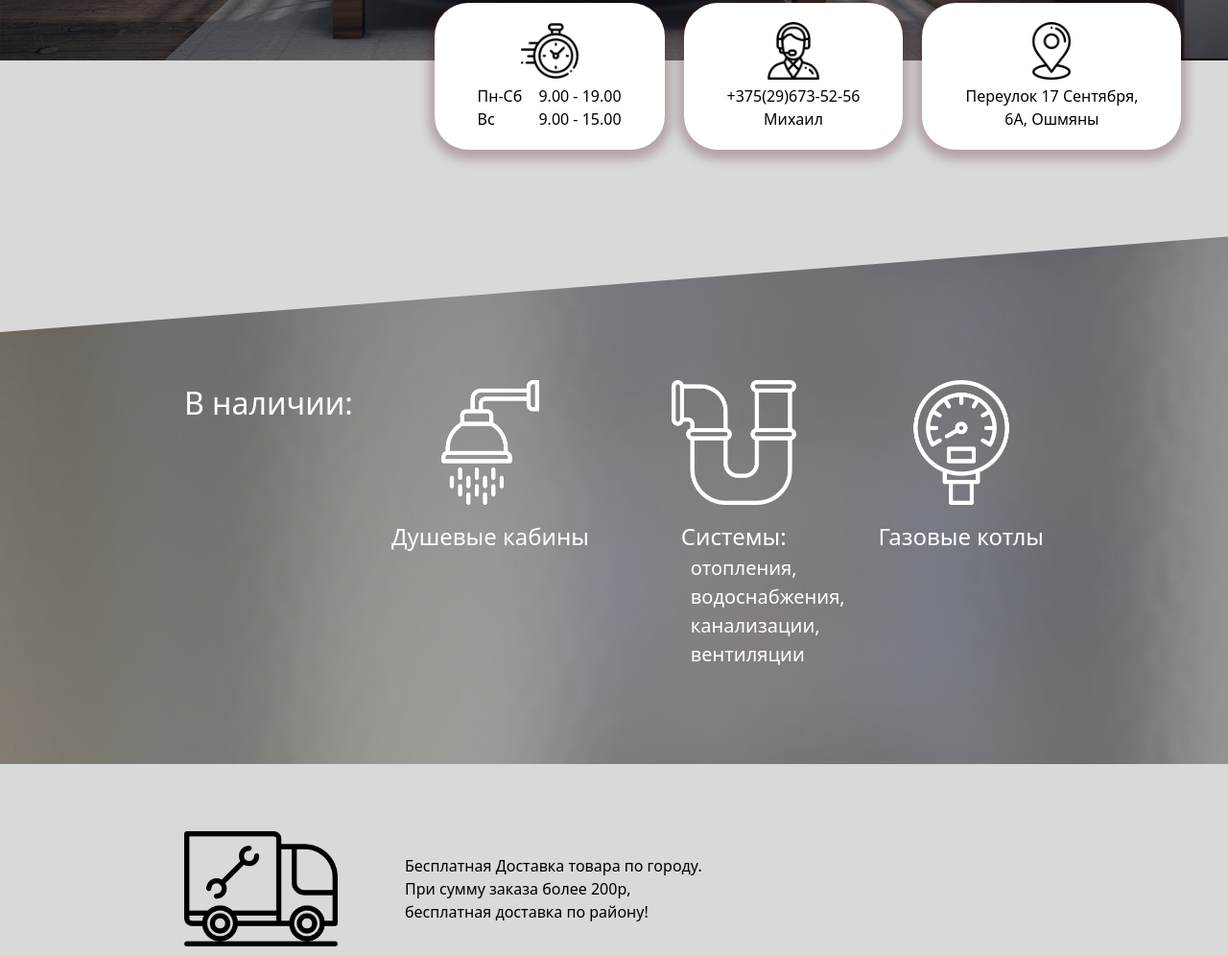
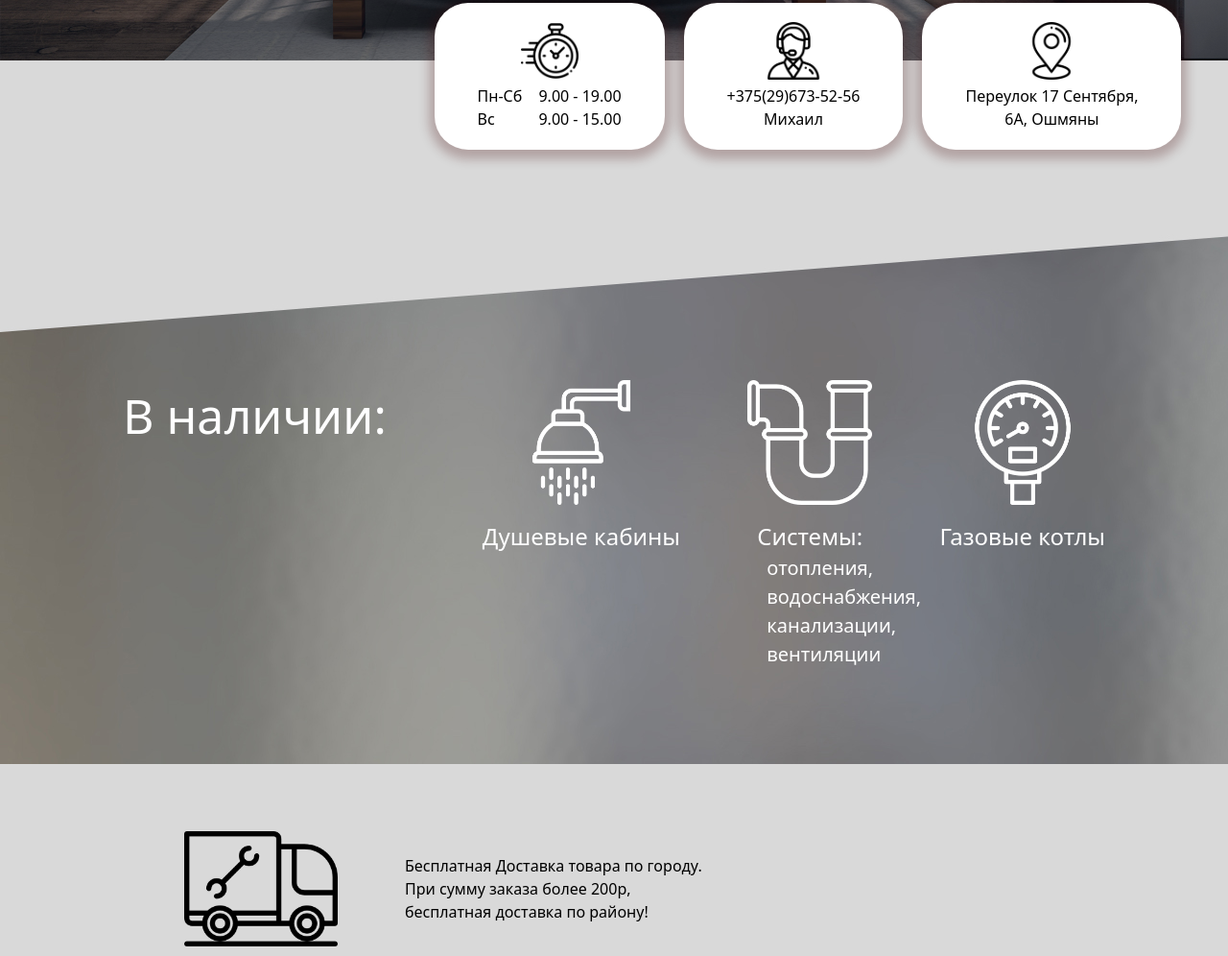
Before and after one commit to Plumber-Website/plumber-website, a website: page index.html in a window 1280 px wide. Shown: the part 537-1533 px from the top of the page at 96% size. Drawn offline with nearby package versions, Linux system fonts and the light colour scheme; files that its build step writes are made by us from their sources.

Commit message:
small changes

```diff
--- a/styles/index.css
+++ b/styles/index.css
@@ -48,7 +48,7 @@ h3 {
 
 .inventory-info {
     height: 600px;
-    padding: 200px 15% 0;
+    padding: 200px 10% 0;
     margin-bottom: 50px;
     background-image: url('../img/inventory-info/background.jpg');
     background-color: #D9D9D9;
@@ -56,8 +56,8 @@ h3 {
 }
 
 .inventory-info-header {
-    font-size: 32px;
-    margin-right: 40px;
+    font-size: 50px;
+    margin-right: 100px;
 }
 
 .inventory-info-items {
```
